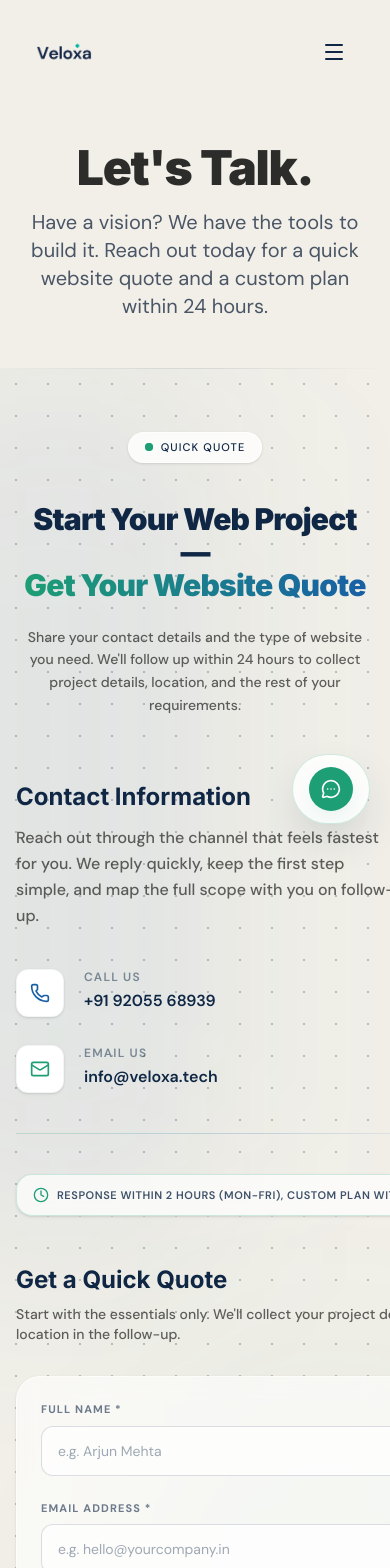
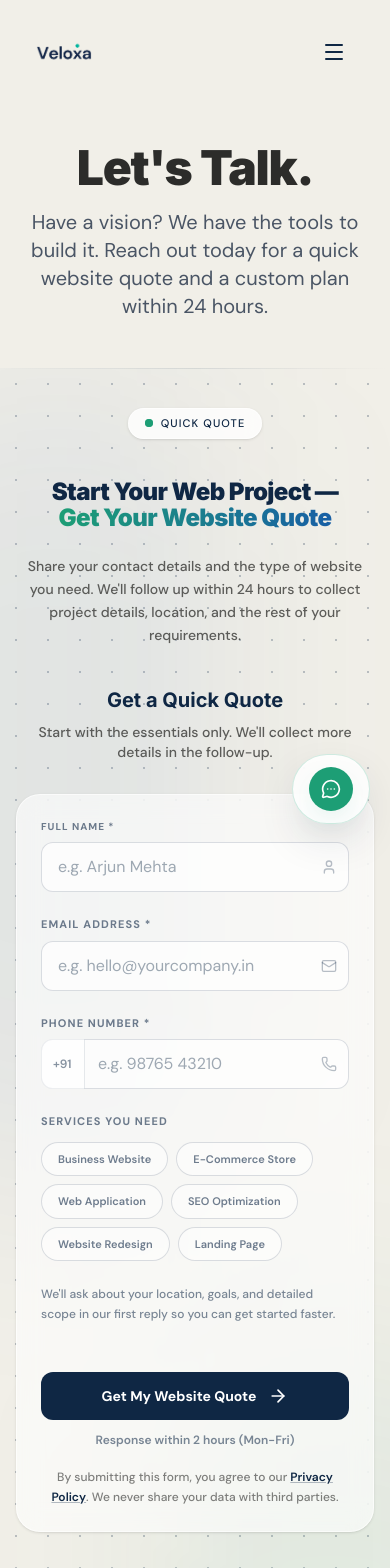
Before and after one commit to Rohit-Codes/veloxa, a Next.js app: page /contact in a window 390 px wide. Shown: the top 1568 px of the page. Built offline with nearby package versions, Linux system fonts and the light colour scheme.

Commit message:
add preloader

```diff
--- a/src/app/layout.tsx
+++ b/src/app/layout.tsx
@@ -6,6 +6,7 @@ import "./globals.css";
 import Header from "@/components/Header";
 import Footer from "@/components/Footer";
 import ClientWrapper from "@/components/ClientWrapper";
+import Preloader from "@/components/Preloader";
 
 const inter = Inter({
   subsets: ["latin"],
@@ -181,6 +182,7 @@ export default function RootLayout({
       <body
         className={`${inter.variable} ${dmSans.variable} font-sans min-h-screen bg-[#F1EFE8] text-[#2C2C2A] antialiased flex flex-col`}
       >
+        <Preloader />
         {/* Google Tag Manager (noscript) */}
         <noscript>
           <iframe
--- a/src/components/ContactSection.tsx
+++ b/src/components/ContactSection.tsx
@@ -120,13 +120,13 @@ export default function ContactSection() {
   }
 
   const inputBaseClass =
-    "w-full bg-white/70 border border-[#0F2744]/15 rounded-xl px-4 py-3.5 text-[#0F2744] placeholder-[#0F2744]/40 text-sm focus:outline-none focus:border-[#1D9E75] focus:bg-white focus:ring-2 focus:ring-[#1D9E75]/20 transition-all duration-200";
+    "w-full bg-white/70 border border-[#0F2744]/15 rounded-xl px-4 py-3 md:py-3.5 text-[#0F2744] placeholder-[#0F2744]/40 text-base md:text-sm focus:outline-none focus:border-[#1D9E75] focus:bg-white focus:ring-2 focus:ring-[#1D9E75]/20 transition-all duration-200";
 
   return (
     <section
       id="contact"
       aria-labelledby="contact-heading"
-      className="relative overflow-hidden py-16 md:py-36 px-4 sm:px-8 md:px-16 lg:px-24 bg-[#F1EFE8]"
+      className="relative overflow-hidden py-10 md:py-36 px-4 sm:px-8 md:px-16 lg:px-24 bg-[#F1EFE8]"
     >
       {/* Top Separator matching light theme */}
       <div className="absolute top-0 left-0 w-full h-px bg-gradient-to-r from-transparent via-[#0F2744]/10 to-transparent" />
@@ -169,7 +169,7 @@ export default function ContactSection() {
       <div className="relative z-10 max-w-7xl mx-auto">
         {/* Header Block */}
         <div
-          className="max-w-2xl mx-auto text-center mb-16 animated-el"
+          className="max-w-2xl mx-auto text-center mb-10 md:mb-16 animated-el"
           style={{ animation: "fadeInScale 0.6s ease-out both" }}
         >
           <div className="inline-flex items-center gap-2 mb-6 px-4 py-1.5 rounded-full bg-white/80 backdrop-blur-sm border border-white/60 shadow-sm">
@@ -184,7 +184,7 @@ export default function ContactSection() {
 
           <h2
             id="contact-heading"
-            className="text-3xl sm:text-4xl md:text-5xl font-black text-[#0F2744] tracking-tight leading-[1.1] text-center mt-4"
+            className="text-2xl sm:text-4xl md:text-5xl font-black text-[#0F2744] tracking-tight leading-[1.1] text-center mt-4"
           >
             Start Your Web Project —{" "}
             <span className="relative inline-block overflow-visible">
@@ -209,20 +209,18 @@ export default function ContactSection() {
           </p>
         </div>
 
-        {/* Two-Column Grid */}
-        <div className="grid lg:grid-cols-2 gap-12 xl:gap-16 items-stretch">
+        {/* Two-Column Grid - Reversed on mobile to show form first */}
+        <div className="flex flex-col-reverse lg:grid lg:grid-cols-2 gap-10 xl:gap-16 items-stretch">
           {/* Left Column: Contact Info */}
           <div
             className="animated-el flex flex-col justify-center h-full"
             style={{ animation: "popIn 0.8s ease-out 0.2s both" }}
           >
-            <h3 className="text-2xl md:text-3xl font-bold text-[#0F2744] mb-3">
-              Contact Information
+            <h3 className="text-xl md:text-3xl font-bold text-[#0F2744] mb-3">
+              Other Ways to Connect
             </h3>
-            <p className="text-base text-[#2C2C2A]/75 font-medium leading-relaxed mb-10 max-w-sm">
-              Reach out through the channel that feels fastest for you. We reply
-              quickly, keep the first step simple, and map the full scope with
-              you on follow-up.
+            <p className="text-sm md:text-base text-[#2C2C2A]/75 font-medium leading-relaxed mb-8 md:mb-10 max-w-sm">
+              Prefer a direct message? Reach out through the channel that feels fastest for you.
             </p>
 
             <div className="space-y-7">
@@ -274,7 +272,7 @@ export default function ContactSection() {
                 className="text-[#1D9E75] w-4 h-4 sm:w-5 sm:h-5 animate-pulse shrink-0"
                 aria-hidden="true"
               />
-              <span className="text-[11px] sm:text-sm text-[#0F2744]/80 font-semibold uppercase tracking-wider">
+              <span className="text-[10px] sm:text-sm text-[#0F2744]/80 font-bold uppercase tracking-wider">
                 Response within 2 hours (Mon-Fri), custom plan within 24 hours.
               </span>
             </div>
@@ -285,12 +283,11 @@ export default function ContactSection() {
             className="animated-el flex flex-col h-full"
             style={{ animation: "popIn 0.8s ease-out 0.4s both" }}
           >
-            <h3 className="text-2xl md:text-3xl font-bold text-[#0F2744] mb-2">
+            <h3 className="text-xl md:text-3xl font-bold text-[#0F2744] mb-2 text-center lg:text-left">
               Get a Quick Quote
             </h3>
-            <p className="text-sm text-[#2C2C2A]/75 font-medium mb-8">
-              Start with the essentials only. We&apos;ll collect your project
-              details and location in the follow-up.
+            <p className="text-sm text-[#2C2C2A]/75 font-medium mb-8 text-center lg:text-left">
+              Start with the essentials only. We&apos;ll collect more details in the follow-up.
             </p>
 
             <div className="bg-white/60 border border-white/60 backdrop-blur-md shadow-sm rounded-3xl p-6 sm:p-8 md:p-10 hover:shadow-[0_8px_30px_rgb(0,0,0,0.06)] hover:bg-white hover:border-[#1D9E75]/30 transition-all duration-500 flex-1 flex flex-col">
@@ -305,7 +302,7 @@ export default function ContactSection() {
                   <div>
                     <label
                       htmlFor="fullName"
-                      className="text-[11px] uppercase tracking-widest text-[#0F2744]/60 mb-2 block font-bold"
+                      className="text-[10px] md:text-[11px] uppercase tracking-widest text-[#0F2744]/60 mb-2 block font-bold"
                     >
                       Full Name *
                     </label>
@@ -488,8 +485,8 @@ export default function ContactSection() {
                           aria-pressed={isSelected}
                           className={`transition-all duration-200 font-semibold ${
                             isSelected
-                              ? "bg-[#1D9E75]/15 border border-[#1D9E75] text-[#1D9E75] rounded-full px-4 py-1.5 text-xs shadow-sm"
-                              : "border border-[#0F2744]/15 bg-white/50 text-[#0F2744]/60 rounded-full px-4 py-1.5 text-xs cursor-pointer hover:border-[#1D9E75]/40 hover:text-[#0F2744] hover:bg-white"
+                              ? "bg-[#1D9E75]/15 border border-[#1D9E75] text-[#1D9E75] rounded-full px-4 py-2 text-[11px] md:text-xs shadow-sm"
+                              : "border border-[#0F2744]/15 bg-white/50 text-[#0F2744]/60 rounded-full px-4 py-2 text-[11px] md:text-xs cursor-pointer hover:border-[#1D9E75]/40 hover:text-[#0F2744] hover:bg-white"
                           }`}
                         >
                           {service}
--- a/src/components/Hero.tsx
+++ b/src/components/Hero.tsx
@@ -4,7 +4,6 @@ import { ArrowRight, Sparkles, Star, GitBranch, Terminal } from "lucide-react";
 import { useEffect, useState } from "react";
 
 export default function Hero() {
-
   return (
     <section className="relative w-full flex items-center justify-center overflow-hidden bg-[#F1EFE8] pt-28 pb-12 sm:pt-32">
       {/* Aurora Ambient Orbs */}
@@ -139,7 +138,7 @@ export default function Hero() {
               <div className="absolute inset-0 w-full h-full bg-gradient-to-r from-[#185FA5] to-[#1D9E75] opacity-0 group-hover:opacity-100 transition-opacity duration-500" />
               <span className="relative z-10 flex items-center gap-2">
                 <Sparkles size={16} />
-                Claim My ₹10K Website
+                Get Free Quote
               </span>
             </button>
             <a
--- a/src/components/WelcomePopup.tsx
+++ b/src/components/WelcomePopup.tsx
@@ -130,7 +130,7 @@ export default function WelcomePopup() {
   if (isDismissed) return null;
 
   const inputBaseClass =
-    "w-full bg-white/70 border border-[#0F2744]/15 rounded-xl px-4 py-3 text-[#0F2744] placeholder-[#0F2744]/40 text-sm focus:outline-none focus:border-[#1D9E75] focus:bg-white focus:ring-2 focus:ring-[#1D9E75]/20 transition-all duration-200";
+    "w-full bg-white/70 border border-[#0F2744]/15 rounded-xl px-4 py-3 text-[#0F2744] placeholder-[#0F2744]/40 text-base md:text-sm focus:outline-none focus:border-[#1D9E75] focus:bg-white focus:ring-2 focus:ring-[#1D9E75]/20 transition-all duration-200";
 
   return (
     <div
@@ -152,7 +152,7 @@ export default function WelcomePopup() {
       `}</style>
 
       <div
-        className={`relative popup-content w-full max-w-lg bg-[#F1EFE8] rounded-3xl shadow-2xl overflow-hidden border border-white/20 transition-transform duration-500 ${
+        className={`relative popup-content w-full max-w-lg bg-[#F1EFE8] rounded-2xl md:rounded-3xl shadow-2xl overflow-hidden border border-white/20 transition-transform duration-500 ${
           isVisible ? "scale-100" : "scale-95"
         }`}
       >
@@ -169,19 +169,19 @@ export default function WelcomePopup() {
           <X className="w-5 h-5" />
         </button>
 
-        <div className="relative z-10 p-8 sm:p-10">
+        <div className="relative z-10 p-6 md:p-10">
           {/* Header */}
-          <div className="text-center mb-8">
-            <div className="inline-flex items-center gap-2 mb-4 px-3 py-1 rounded-full bg-[#1D9E75]/10 border border-[#1D9E75]/20">
-              <Sparkles className="w-3.5 h-3.5 text-[#1D9E75]" />
-              <span className="text-[#1D9E75] text-[10px] font-bold uppercase tracking-wider">Limited Time Offer</span>
+          <div className="text-center mb-6">
+            <div className="inline-flex items-center gap-2 mb-3 px-3 py-1 rounded-full bg-[#1D9E75]/10 border border-[#1D9E75]/20">
+              <Sparkles className="w-3 h-3 text-[#1D9E75]" />
+              <span className="text-[#1D9E75] text-[9px] font-bold uppercase tracking-wider">Limited Time Offer</span>
             </div>
-            <h2 className="text-2xl sm:text-3xl font-black text-[#0F2744] leading-tight mb-3">
-              🚀 Launch Your Digital <br/>
+            <h2 className="text-lg md:text-3xl font-black text-[#0F2744] leading-tight mb-2">
+              Launch Your Digital <br className="hidden sm:block"/>
               <span className="text-transparent bg-clip-text bg-gradient-to-r from-[#1D9E75] to-[#185FA5]">Presence Today!</span>
             </h2>
-            <p className="text-sm text-[#2C2C2A]/70 font-medium leading-relaxed">
-              Get a custom, high-performance website designed to double your leads. Starting at just <span className="text-[#0F2744] font-bold">₹10k</span>!
+            <p className="text-[13px] md:text-sm text-[#2C2C2A]/70 font-medium leading-relaxed">
+              Get a custom website starting at just <span className="text-[#0F2744] font-bold">₹10k</span>!
             </p>
           </div>
 
@@ -241,7 +241,7 @@ export default function WelcomePopup() {
 
             {/* Services */}
             <div>
-              <p className="text-[10px] uppercase font-bold text-[#0F2744]/40 mb-3 tracking-widest">Interested In:</p>
+              <p className="text-[11px] uppercase font-bold text-[#0F2744]/40 mb-3 tracking-widest">Interested In:</p>
               <div className="flex flex-wrap gap-2">
                 {["Business Website", "E-Commerce", "Web App"].map((service) => {
                   const isSelected = selectedServices.includes(service);
@@ -250,7 +250,7 @@ export default function WelcomePopup() {
                       key={service}
                       type="button"
                       onClick={() => handleServiceToggle(service)}
-                      className={`px-3 py-1.5 rounded-full text-[11px] font-bold transition-all duration-200 border ${
+                      className={`px-3 py-2 rounded-full text-[10px] md:text-[11px] font-bold transition-all duration-200 border ${
                         isSelected
                           ? "bg-[#1D9E75] border-[#1D9E75] text-white"
                           : "bg-white/50 border-[#0F2744]/10 text-[#0F2744]/60 hover:border-[#1D9E75]/40"
@@ -273,7 +273,7 @@ export default function WelcomePopup() {
             <button
               type="submit"
               disabled={isSubmitting}
-              className="w-full bg-[#0F2744] text-white rounded-xl py-4 text-sm font-bold flex items-center justify-center gap-2 hover:bg-[#185FA5] transition-all duration-300 shadow-lg shadow-[#185FA5]/20 active:scale-[0.98] disabled:opacity-70"
+              className="w-full bg-[#0F2744] text-white rounded-xl py-3.5 md:py-4 text-sm font-bold flex items-center justify-center gap-2 hover:bg-[#185FA5] transition-all duration-300 shadow-lg shadow-[#185FA5]/20 active:scale-[0.98] disabled:opacity-70"
             >
               {isSubmitting ? (
                 <Loader2 className="w-5 h-5 animate-spin" />
```
Also changed, not shown: src/app/globals.css (+16 -6 lines), src/components/Preloader.tsx (added, +92 -0 lines).
